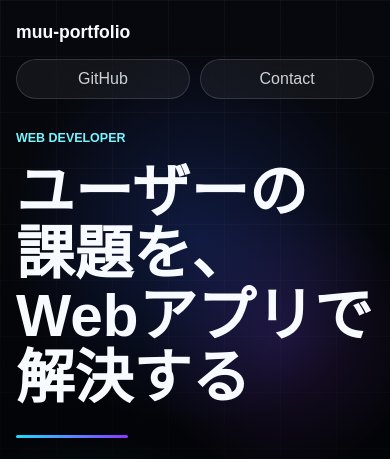
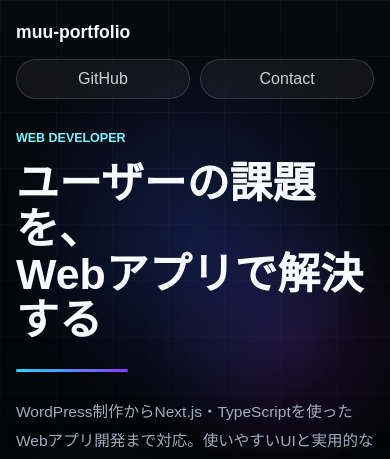
Before and after one commit to muu-ima/muu-portfolio, a Next.js app: page / in a window 390 px wide. Shown: the top 459 px of the page. Built offline with nearby package versions, Linux system fonts and the light colour scheme; no server answers.

Commit message:
Add cube pedestal and refine hero title

```diff
--- a/src/app/components/HeroCube.tsx
+++ b/src/app/components/HeroCube.tsx
@@ -4,7 +4,7 @@ import { Edges, Float, Text } from "@react-three/drei";
 import { Canvas, useFrame } from "@react-three/fiber";
 import { useRef } from "react";
 import type { Group } from "three";
-import { MathUtils } from "three";
+import { DoubleSide, MathUtils } from "three";
 
 type CubeLabel = "Projects" | "Skills" | "About" | "Contact";
 
@@ -140,6 +140,40 @@ function CubeMesh({ activeLabel }: HeroCubeProps) {
   );
 }
 
+function CubeBase() {
+  return (
+    <group position={[0, -1.9, 0]} rotation={[-Math.PI / 2, 0, 0]}>
+      <mesh renderOrder={0}>
+        <ringGeometry args={[1.45, 1.72, 128]} />
+        <meshBasicMaterial
+          color="#5d7dff"
+          opacity={0.42}
+          side={DoubleSide}
+          transparent
+        />
+      </mesh>
+      <mesh renderOrder={0} scale={[1.35, 1.35, 1]}>
+        <ringGeometry args={[1.18, 1.22, 128]} />
+        <meshBasicMaterial
+          color="#1edcff"
+          opacity={0.3}
+          side={DoubleSide}
+          transparent
+        />
+      </mesh>
+      <mesh renderOrder={0} scale={[1.55, 1.55, 1]}>
+        <circleGeometry args={[1.1, 128]} />
+        <meshBasicMaterial
+          color="#11356b"
+          opacity={0.16}
+          side={DoubleSide}
+          transparent
+        />
+      </mesh>
+    </group>
+  );
+}
+
 export default function HeroCube({ activeLabel }: HeroCubeProps) {
   return (
     <Canvas
@@ -157,6 +191,7 @@ export default function HeroCube({ activeLabel }: HeroCubeProps) {
       />
       <pointLight color="#75f6ff" intensity={2.8} position={[-2.6, 1.2, 2.4]} />
       <pointLight color="#8f6bff" intensity={2.2} position={[2.2, -1.2, -2.8]} />
+      <CubeBase />
       <CubeMesh activeLabel={activeLabel} />
     </Canvas>
   );
--- a/src/app/components/HeroShell.tsx
+++ b/src/app/components/HeroShell.tsx
@@ -58,9 +58,8 @@ export default function HeroShell({ sections }: HeroShellProps) {
           <div className={styles.heroCopy}>
             <p className={styles.kicker}>Web Developer</p>
             <h1>
-              ユーザーの課題を、
-              <br />
-              Webアプリで解決する
+              <span>ユーザーの課題を、</span>
+              <span>Webアプリで解決する</span>
             </h1>
             <span className={styles.heroRule} aria-hidden="true" />
             <p className={styles.lead}>
--- a/src/app/page.module.css
+++ b/src/app/page.module.css
@@ -36,7 +36,7 @@
 .contactSection {
   position: relative;
   z-index: 1;
-  width: min(1180px, 100%);
+  width: min(1280px, 100%);
   margin: 0 auto;
 }
 
@@ -106,10 +106,14 @@
 .heroCopy h1 {
   margin-top: 1rem;
   color: #f7fbff;
-  font-size: clamp(3.4rem, 5.2vw, 5.8rem);
+  font-size: clamp(2.55rem, 3.55vw, 4.05rem);
   font-weight: 800;
   line-height: 1.06;
-  text-wrap: balance;
+}
+
+.heroCopy h1 span {
+  display: block;
+  white-space: nowrap;
 }
 
 .heroRule {
@@ -605,7 +609,11 @@
   }
 
   .heroCopy h1 {
-    font-size: clamp(3rem, 15vw, 4.2rem);
+    font-size: clamp(2.35rem, 11vw, 3.25rem);
+  }
+
+  .heroCopy h1 span {
+    white-space: normal;
   }
 
   .lead {
```
